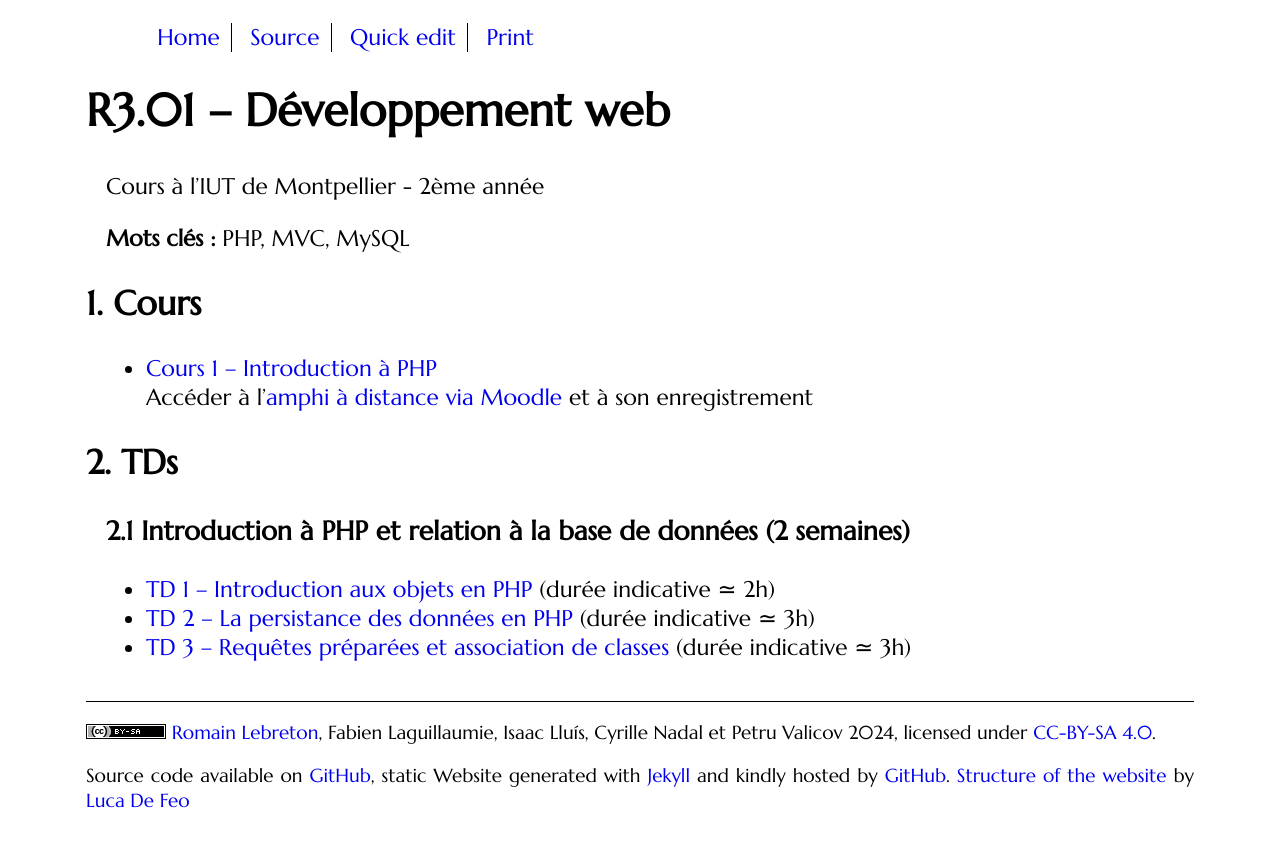
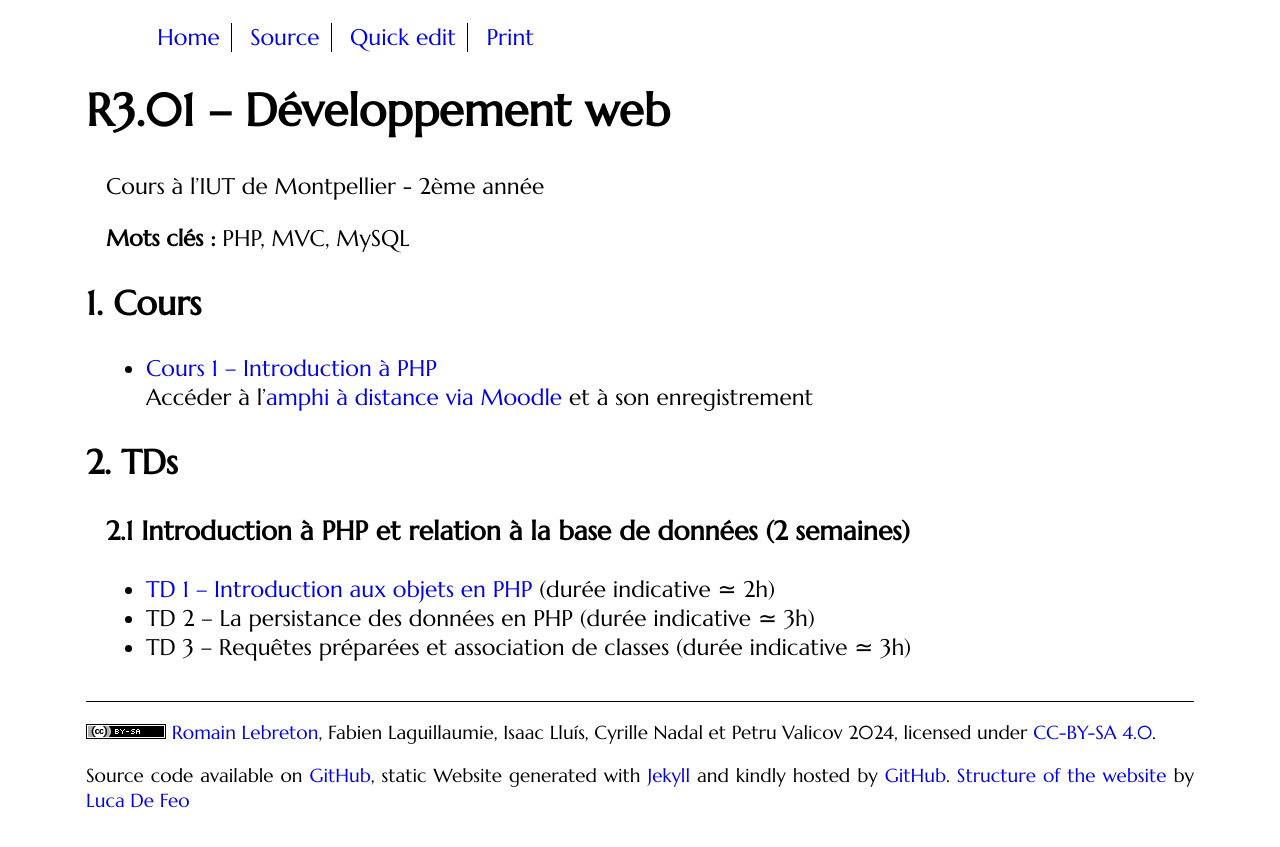
Before and after one commit to romainlebreton/R3.01-DeveloppementWeb, a Jekyll site: the page built from index.md, in a window 1280 px wide. Shown: the top 847 px of the page. Built offline with Jekyll 4.4.1, drawn with Linux system fonts in a browser that asks for light colours; some web fonts are replaced; part of the change alters nothing that is shown.

Commit message:
TD2 & TD3 pas encore en ligne

```diff
--- a/index.md
+++ b/index.md
@@ -29,10 +29,13 @@ Cours à l'IUT de Montpellier - 2ème année
 ### Introduction à PHP et relation à la base de données (2 semaines)
 
 * [TD 1 -- Introduction aux objets en PHP](tutorials/tutorial1.html) (durée indicative ≃ 2h)
+* TD 2 -- La persistance des données en PHP (durée indicative ≃ 3h)
+* TD 3 -- Requêtes préparées et association de classes (durée indicative ≃ 3h)
+
+<!--
 * [TD 2 -- La persistance des données en PHP](tutorials/tutorial2.html) (durée indicative ≃ 3h)
 * [TD 3 -- Requêtes préparées et association de classes](tutorials/tutorial3.html) (durée indicative ≃ 3h)
 
-<!--
 ### Architecture Modèle - Vue - Contrôleur (3 semaines)
 
 * [TD 4 -- Architecture MVC simple](tutorials/tutorial4.html) (durée indicative ≃ 3h)
```
